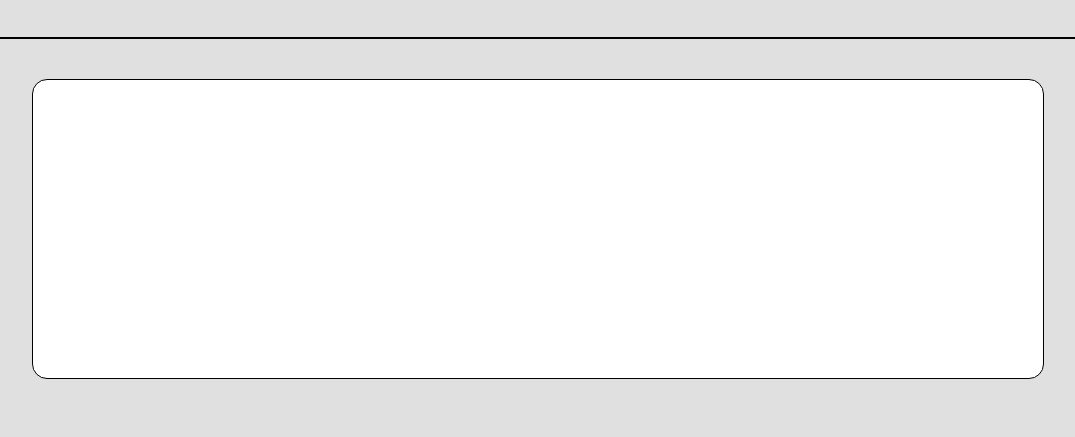
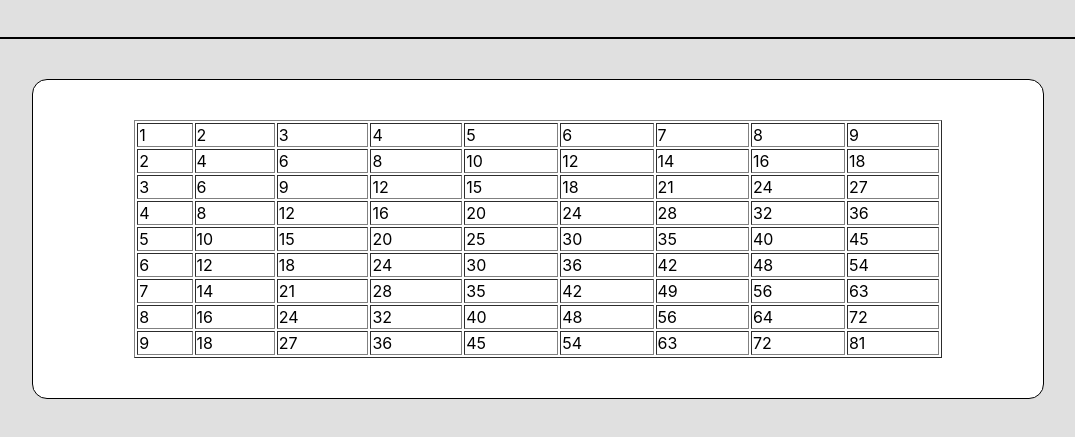
Before and after one commit to zheltkevich/js-learning, a plain HTML site: page 3.html in a window 1280 px wide. Shown: the part 135-572 px from the top of the page, without its empty margins (102-1177 px from the left). Drawn offline with Linux system fonts and the light colour scheme.

Commit message:
add lesson 3

```diff
--- a/3.html
+++ b/3.html
@@ -17,7 +17,7 @@
     <hr>
 
     <section class="lesson__content">
-
+        <div id="table"></div>
     </section>
 
     <script src="js/3.js"></script>
--- a/js/3.js
+++ b/js/3.js
@@ -7,7 +7,7 @@
 
 
 
-/* ===== Условие if ===== */
+/* ===== Условная инструкция if ===== */
 
 
 // let c = 0;
@@ -25,7 +25,7 @@
 
 
 
-/* ===== Условие if, else, else if ===== */
+/* ===== Условная инструкция if, else, else if, ===== */
 
 // if(a) {
 //     if(a > 10) {
@@ -114,6 +114,11 @@
 // let d = 2
 // let i = 0;
 
+
+
+/* ===== Переходы break и continue ===== */
+
+
 // for(; i < 9; i++) {
 //     d = d * 2;
 //     console.log(i);
@@ -133,3 +138,25 @@
 //     }
 //     console.log(i);
 // }
+
+
+
+/* ===== Вложенные циклы for ===== */
+
+
+let str = '<table border="1px" width="80%" height="80%" style="margin: 40px auto;">';
+
+for(let i = 1; i < 10; i++) {
+    str = str + '<tr>';
+
+    for(let j = 1; j < 10; j++) {
+        str = str + '<td>';
+        str = str + i * j;
+        str = str + '</td>';
+    }
+    str = str + '</tr>';
+}
+str = str +'</table>';
+
+let el = document.getElementById('table');
+el.innerHTML = el.innerHTML + str;
```
